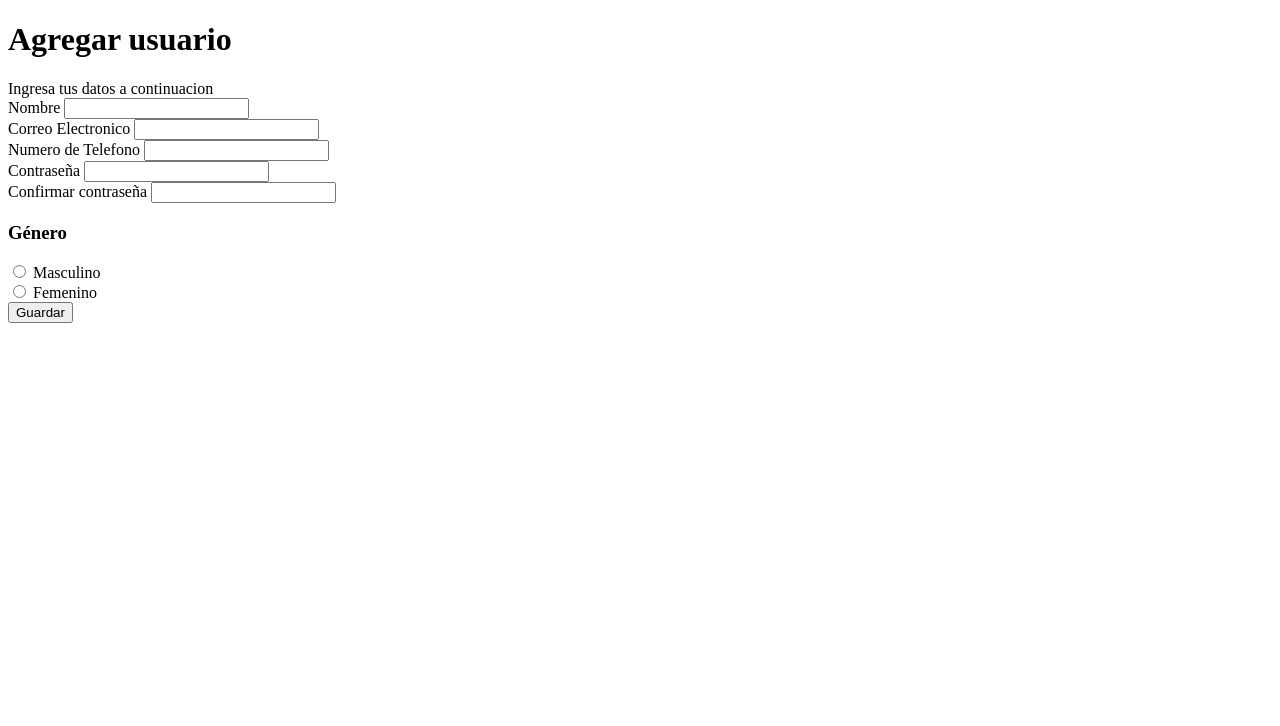
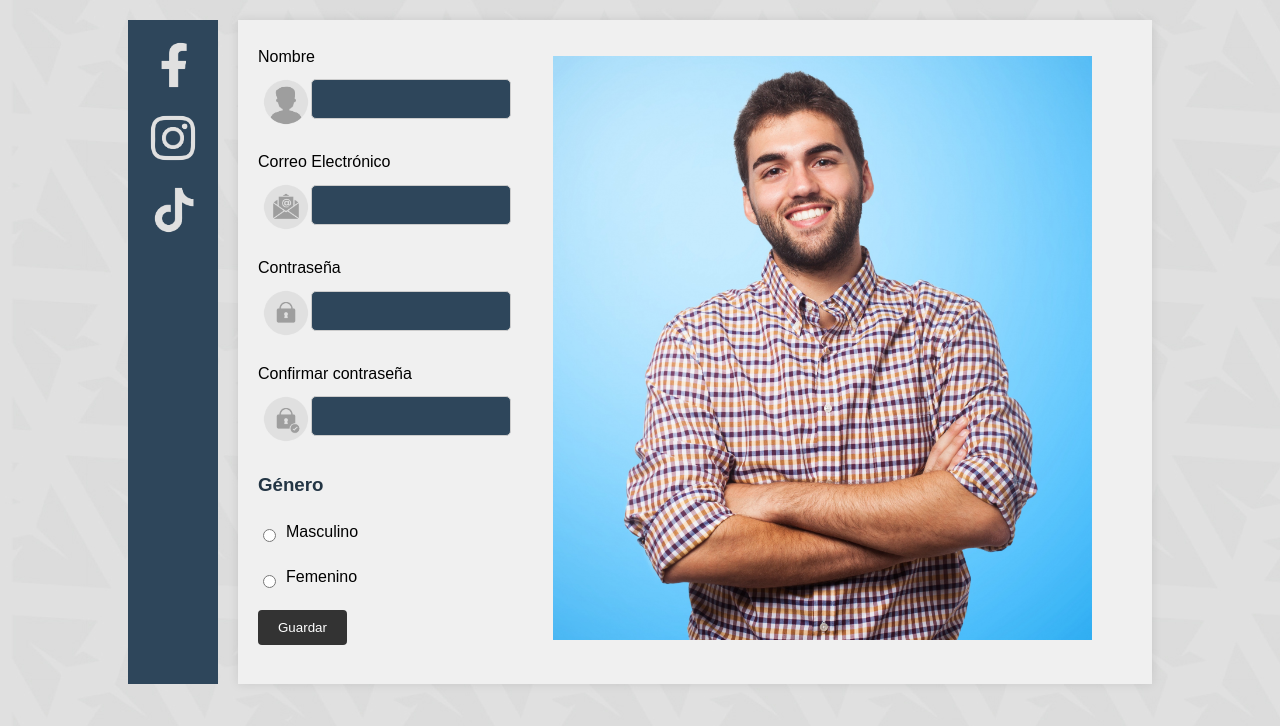
Before and after one commit to Atzel73/axel_prueba_php, a PHP site: page /form_agregar_usuario.php in a window 1280 px wide. Shown: the top 726 px of the page. Run offline with PHP 8.4, Linux system fonts and the light colour scheme; the visitor is signed in with stand-in values (Sample User, id 1); style sheets or scripts are compiled from the project's sources.

Commit message:
estilos en form_agregar_usuario.php -> terminado

```diff
--- a/css/styles.css
+++ b/css/styles.css
@@ -69,6 +69,7 @@ h3 {
   align-items: center;
   flex-direction: column;
   text-align: left;
+  color: #233544;
 }
 
 .names {
@@ -85,10 +86,10 @@ h3 {
   flex-direction: column;
 }
 input[type="text"],
-input[type="password"] {
+input[type="password"],
+input[type="email"] {
   width: 150%;
   padding: 10px;
-  border: 1px solid #ccc;
   border-radius: 5px;
   font-size: 16px;
   margin-bottom: 10px;
@@ -96,7 +97,8 @@ input[type="password"] {
   color: #fff;
 }
 input[type="text"]::placeholder,
-input[type="password"]::placeholder {
+input[type="password"]::placeholder,
+input[type="email"]::placeholder {
   color: #7e7e7e;
 }
 input[type="checkbox"] {
@@ -133,7 +135,7 @@ input[type="submit"] {
   margin-top: 10px;
 }
 /* Estilos para tabla de mostrar usuarios index.php */
-.body-index{
+.body-index {
   background-color: #233544;
   width: 100%;
   height: 100%;
@@ -147,7 +149,7 @@ input[type="submit"] {
   justify-content: space-evenly;
   align-items: space-evenly;
 }
-.img-logo-index{
+.img-logo-index-main {
   width: 100%;
   height: 100%;
 }
@@ -185,7 +187,7 @@ td {
   border-collapse: collapse;
   margin: 20px 0;
 }
-.aside-index{
+.aside-index {
   display: flex;
   justify-content: center;
   align-items: center;
@@ -206,5 +208,120 @@ td {
   width: 20px;
   height: 20px;
   cursor: pointer;
+}
 
+/* Estilos para el formulario de registro form_agregar_usuario.php*/
+
+.body-agregar-usuario {
+  background-image: url("../ElementosSitioiStrategy/FONDO.jpg");
+  font-family: Arial, sans-serif;
+  line-height: 1.6;
+  background-color: #f5f5f5;
+  padding: 0;
+  margin: 0;
 }
+
+.header-agregar-usuario {
+  background-color: #333;
+  color: #fff;
+  padding: 20px;
+  text-align: center;
+}
+
+.header-agregar-usuario .header-content h1 {
+  margin: 0;
+}
+
+.main-agregar-usuario {
+  display: flex;
+  justify-content: space-between;
+  width: 80%;
+  margin: 20px auto;
+}
+
+.social-links {
+  display: flex;
+  flex-direction: column;
+  align-items: flex-start;
+  background-color: #2e465b;
+  padding: 20px;
+}
+
+.social-links a {
+  margin-bottom: 10px;
+  text-decoration: none;
+  color: #333;
+}
+
+.flotante {
+  display: flex;
+  justify-content: center;
+  align-items: center;
+  background-color: #f0f0f0;
+  padding: 20px;
+  box-shadow: 0 0 10px rgba(0, 0, 0, 0.1);
+  flex-grow: 1;
+  margin-left: 20px;
+}
+
+.flotante img.flotante-img {
+  width: 100%;
+}
+
+.form-agregar-usuario {
+  width: 100%;
+}
+
+.form-group {
+  margin-bottom: 15px;
+}
+
+.form-group label {
+  display: block;
+  margin-bottom: 5px;
+}
+input[type="email"] {
+  color: #233544;
+}
+.form-input {
+  width: calc(100% - 250px);
+  padding: 10px;
+  border: 1px solid #ccc;
+  border-radius: 4px;
+  color: #233544;
+}
+
+.radio-group {
+  display: flex;
+  align-items: center;
+}
+
+.form-radio {
+  margin-right: 10px;
+}
+
+.form-submit {
+  background-color: #333;
+  color: #fff;
+  padding: 10px 20px;
+  border: none;
+  border-radius: 4px;
+  cursor: pointer;
+}
+
+.form-submit:hover {
+  background-color: #555;
+}
+.form-icon-input {
+  display: flex;
+  flex-direction: row;
+  justify-content: center;
+  align-items: center;
+  padding: 1%;
+}
+.img-logo-index {
+  width: 50px;
+  height: 50px;
+  margin-bottom: 5px;
+  cursor: pointer;
+}
--- a/form_agregar_usuario.php
+++ b/form_agregar_usuario.php
@@ -14,54 +14,69 @@ if (!isset($_SESSION['login_user'])) {
     <meta name="viewport" content="width=device-width, initial-scale=1.0">
     <title>Agregar usuario</title>
     <script src="https://ajax.googleapis.com/ajax/libs/jquery/3.7.1/jquery.min.js"></script>
+    <link href="css/styles.css" rel="stylesheet" type="text/css">
 </head>
 
-<body>
-    <header>
-        <div>
-            <h1>Agregar usuario</h1>
+<body class="body-agregar-usuario">
+
+    <main class="main-agregar-usuario">
+        <aside class="social-links">
+            <a href="https://facebook.com/istrategy" target="_blank"><img src="ElementosSitioiStrategy/redes 1.png" class="img-logo-index"></a>
+            <a href="#" target="_blank"><img src="ElementosSitioiStrategy/redes 2.png" class="img-logo-index"></a>
+            <a href="#" target="_blank"><img src="ElementosSitioiStrategy/redes 3.png" class="img-logo-index"></a>
+        </aside>
+        <section class="flotante">
+
+            <form id="formUser" class="form-agregar-usuario">
+                <div class="form-group">
+                    <label for="nombre">Nombre</label>
+                    <section class="form-icon-input">
+                        <img src="ElementosSitioiStrategy/ICONO 1.PNG" alt="Logo" class="img-logo-index">
+                        <input type="text" name="nombre" id="nombre" class="form-input">
+                    </section>
                 </div>
-        <div>
-            Ingresa tus datos a continuacion
+                <div class="form-group">
+                    <label for="email">Correo Electrónico</label>
+                    <section class="form-icon-input">
+                        <img src="ElementosSitioiStrategy/ICONO 2.PNG" alt="Logo" class="img-logo-index">
+                        <input type="text" name="email" id="email" class="form-input">
+                    </section>
                 </div>
-    </header>
-    <main>
-        <form id="formUser">
-            <div>
-                <label for="nombre">Nombre</label>
-                <input type="text" name="nombre" id="nombre">
+                <div class="form-group">
+                    <label for="contrasena">Contraseña</label>
+                    <section class="form-icon-input">
+                        <img src="ElementosSitioiStrategy/ICONO 3.PNG" alt="Logo" class="img-logo-index">
+                        <input type="password" name="contrasena" id="contrasena" class="form-input">
+                    </section>
                 </div>
-            <div>
-                <label for="email">Correo Electronico</label>
-                <input type="email" name="email" id="email">
+                <div class="form-group">
+                    <label for="contrasena_confirm">Confirmar contraseña</label>
+                    <section class="form-icon-input">
+                        <img src="ElementosSitioiStrategy/ICONO 4.PNG" alt="Logo" class="img-logo-index">
+                        <input type="password" name="contrasena_confirm" id="contrasena_confirm" class="form-input">
+                    </section>
+
                 </div>
-            <div>
-                <label for="numero_telefono">Numero de Telefono</label>
-                <input type="text" name="numero_telefono" id="numero_telefono">
-            </div>
-            <div>
-                <label for="contrasena">Contraseña</label>
-                <input type="password" name="contrasena" id="contrasena">
-            </div>
-            <div>
-                <label for="contrasena_confirm">Confirmar contraseña</label>
-                <input type="password" name="contrasena_confirm" id="contrasena_confirm">
-            </div>
-            <div>
+                <div class="form-group">
                     <h3>Género</h3>
                 </div>
-            <div>
-                <input type="radio" name="genero" id="masculino" value="masculino">
+                <div class="form-group radio-group">
+                    <input type="radio" name="genero" id="masculino" value="masculino" class="form-radio">
                     <label for="masculino">Masculino</label>
                 </div>
-            <div>
-                <input type="radio" name="genero" id="femenino" value="femenino">
+                <div class="form-group radio-group">
+                    <input type="radio" name="genero" id="femenino" value="femenino" class="form-radio">
                     <label for="femenino">Femenino</label>
                 </div>
-            <div>
-                <button type="submit">Guardar</button>
+                <div class="form-group">
+                    <button type="submit" class="form-submit">Guardar</button>
                 </div>
             </form>
+            <figure>
+                <img src="ElementosSitioiStrategy/foto.jpg" alt="Imagen representativa" class="flotante-img">
+
+            </figure>
+        </section>
     </main>
     <script src="js/crear_usuario.js"></script>
 </body>
--- a/js/crear_usuario.js
+++ b/js/crear_usuario.js
@@ -5,13 +5,8 @@ $(form).submit(function (e) {
     const nombre_usuario = $('#nombre').val();
     const email = $('#email').val();
     const genero = $('input[name="genero"]:checked').val();
-    const numero_telefono = $('#numero_telefono').val();
     const contrasena = $('#contrasena').val();
 
-    if (!nombre_usuario || !email || !genero || !numero_telefono || !contrasena) {
-        alert('Por favor, completa todos los campos.');
-        return;
-    }
 
     $.ajax({
         url: './script_registrar_usuario.php',
@@ -20,13 +15,12 @@ $(form).submit(function (e) {
             nombre: nombre_usuario,
             email: email,
             genero: genero,
-            numero_telefono: numero_telefono,
             contrasena: contrasena
         },
         success: function (response) {
             location.reload();
-
             alert("Usuario creado exitosamente");
+            window.location.href = 'index.php';
         },
         error: function (xhr, status, error) {
             console.error(xhr.responseText);
--- a/script_registrar_usuario.php
+++ b/script_registrar_usuario.php
@@ -7,7 +7,6 @@ if ($_SERVER['REQUEST_METHOD'] === 'POST') {
     $nombre_usuario = htmlspecialchars($_POST['nombre']);
     $email = htmlspecialchars($_POST['email']);
     $genero = htmlspecialchars($_POST['genero']);
-    $numero_telefono = htmlspecialchars($_POST['numero_telefono']);
     $contrasena = $_POST['contrasena'];
 
 
@@ -19,10 +18,10 @@ if ($_SERVER['REQUEST_METHOD'] === 'POST') {
 
     $hashed_password = password_hash($contrasena, PASSWORD_BCRYPT);
 
-    $stmt = $conn->prepare("INSERT INTO usuarios (nombre_usuario, email, genero, numero_telefono, contrasena) VALUES (?, ?, ?, ?,?)");
+    $stmt = $conn->prepare("INSERT INTO usuarios (nombre_usuario, email, genero, contrasena) VALUES (?, ?, ?, ?)");
 
 
-    if ($stmt->execute([$nombre_usuario, $email, $genero, $numero_telefono, $hashed_password])) {
+    if ($stmt->execute([$nombre_usuario, $email, $genero, $hashed_password])) {
         echo json_encode(['status' => 'success', 'message' => 'Usuario agregado con éxito']);
     } else {
         $errorInfo = $stmt->errorInfo();
```
Also changed, not shown: index.php (+4 -3 lines). Lines whose indentation alone changed are shown as unchanged.
